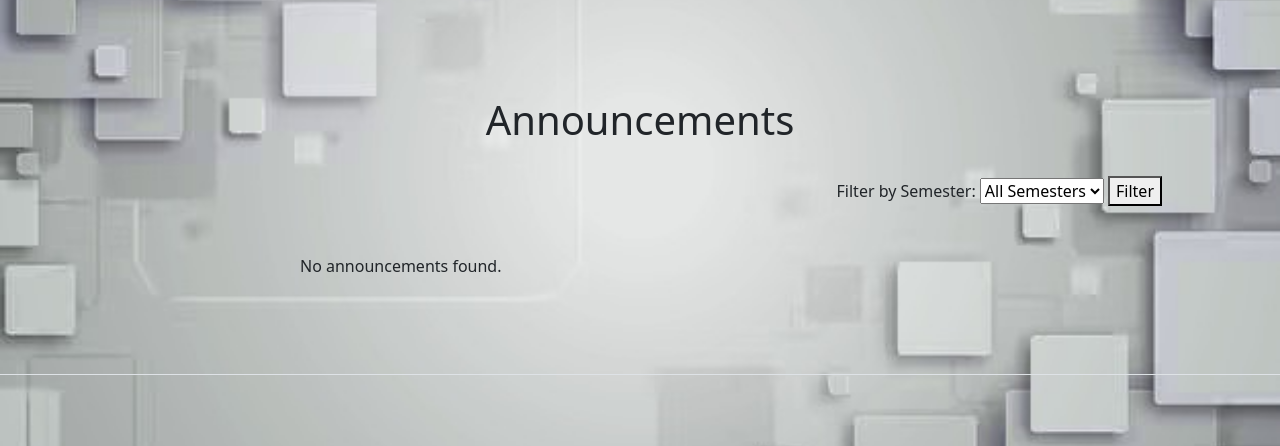
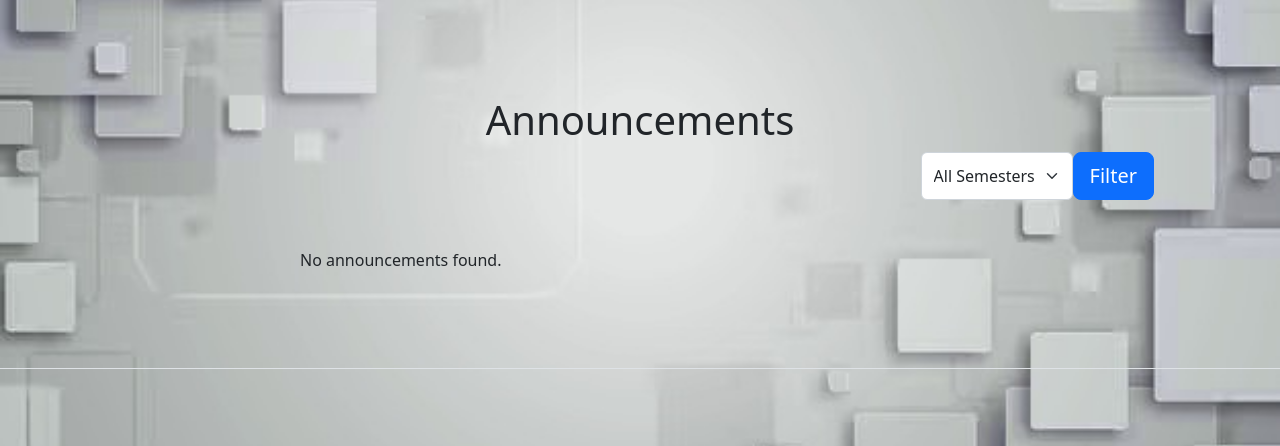
Before and after one commit to Cromyl/StudyBuddy, a PHP site: page /MentorAnnounce.php in a window 1280 px wide. Shown: the part 94-540 px from the top of the page. Run offline with PHP 8.4, Linux system fonts and the light colour scheme; the visitor is signed in with stand-in values (Sample User, id 1); data that the repository does not hold is empty; some libraries are stand-ins or nearby versions.

Commit message:
Mentor announcement styling

```diff
--- a/StudyBuddy/MentorAnnounce.php
+++ b/StudyBuddy/MentorAnnounce.php
@@ -61,11 +61,12 @@
 <section class="py-5 border-bottom">
     <div class="container px-5 my-5 px-5">
         <div class="text-center mb-5">
-            <h1>Announcements</h1><br>
-            <div class="d-flex justify-content-end">
-                <form method="post">
-                    <label for="semester">Filter by Semester:</label>
-                    <select name="semester" id="semester">
+            <h1 style="font: size 500px;">Announcements</h1>
+            <div>
+                <div   class="d-flex flex-row justify-content-end"class="form-floating mb-3">
+                    <form class="d-flex flex-row justify-content-end" method="post">
+
+                            <select class="form-select" name="semester" id="semester">
                                 <option value="">All Semesters</option>
                                 <option value="1" <?php if ($semesterFilter == '1') echo 'selected'; ?>>Semester 1</option>
                                 <option value="2" <?php if ($semesterFilter == '2') echo 'selected'; ?>>Semester 2</option>
@@ -77,8 +78,11 @@
                                 <option value="8" <?php if ($semesterFilter == '8') echo 'selected'; ?>>Semester 8</option>
                                 <!-- Add more semester options as needed -->
                             </select>
-                    <button type="submit">Filter</button>
+                            <button class="btn btn-primary btn-lg px-3 me-sm-2" type="submit">Filter</button>
+
                     </form>
+
+                </div>
             </div>
         </div>
         <div class="row gx-5 justify-content-center">
```
Lines whose indentation alone changed are shown as unchanged.
